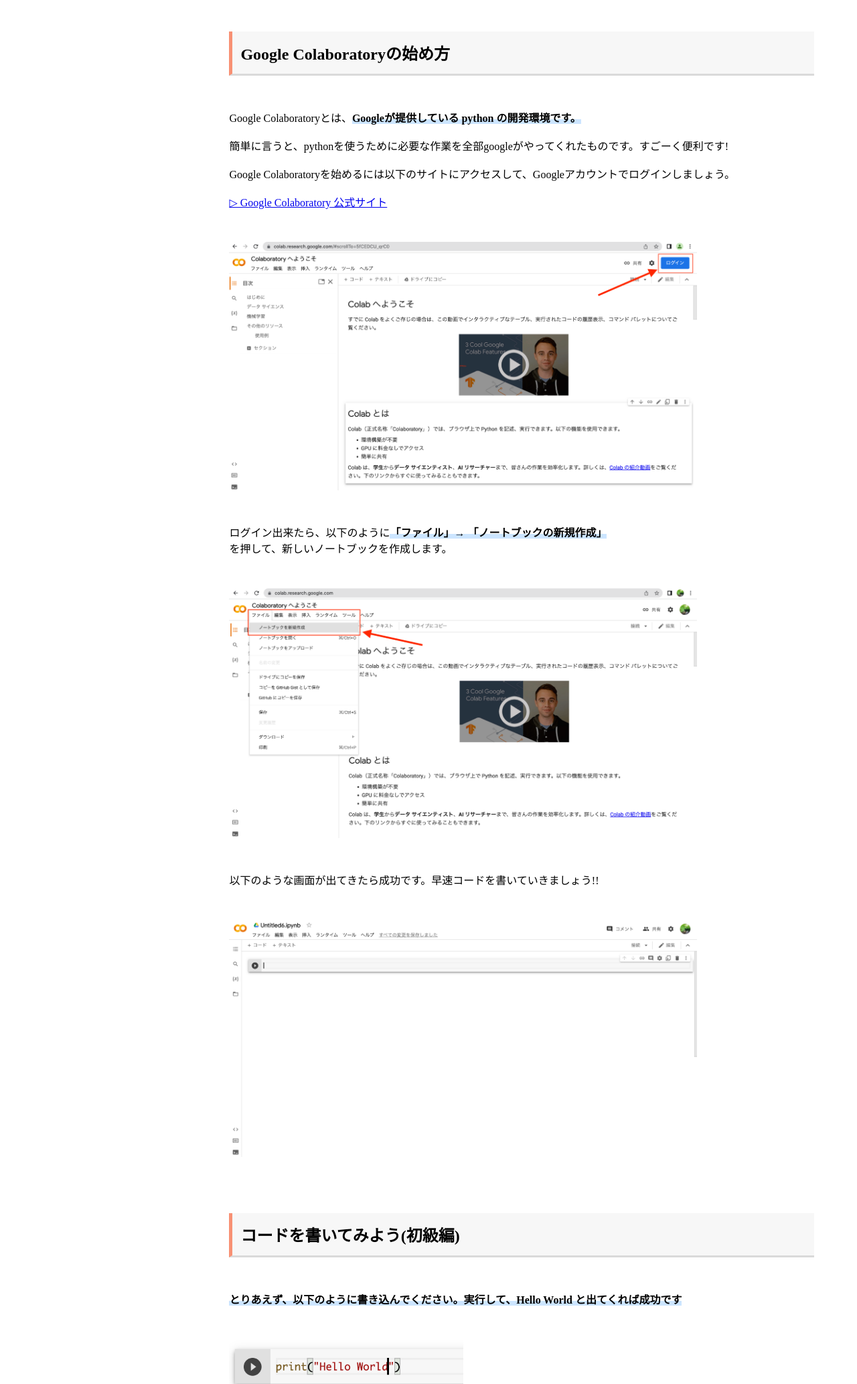
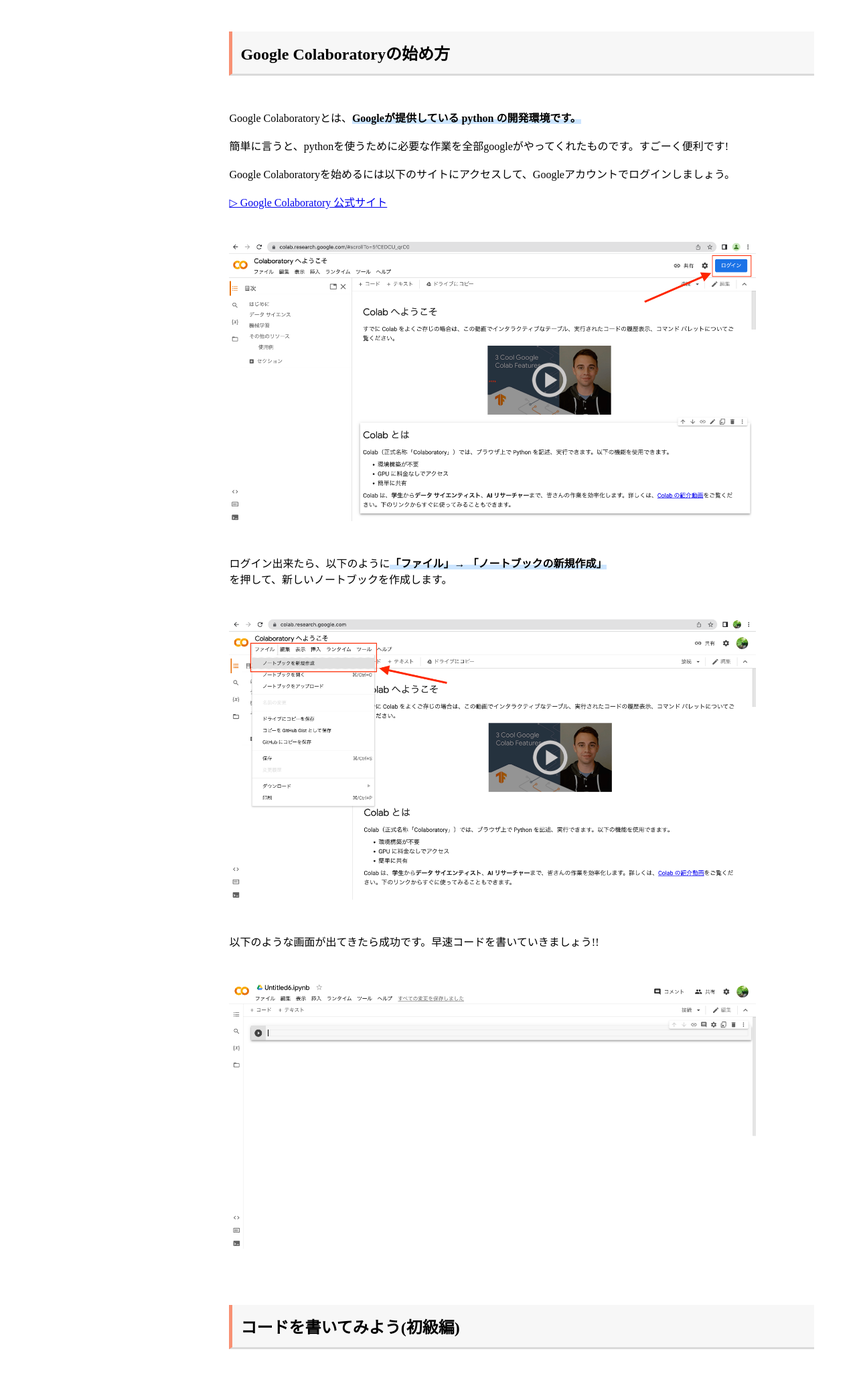
Before and after one commit to GENKI2001/EasePro, a plain HTML site: page index.html in a window 1280 px wide. Shown: the part 492-2558 px from the top of the page at 67% size. Drawn offline with Linux system fonts and the light colour scheme.

Commit message:
Add files via upload

```diff
--- a/style.css
+++ b/style.css
@@ -197,12 +197,12 @@ strong{
 
 .colabo-img{
     margin: 30px 0;
-    width: 80%;
+    width: 90%;
 }
 
 .colabo-img-code{
     margin: 10px 0;
-    width: 40%;
+    width: 70%;
 }
 
 .code{
```
